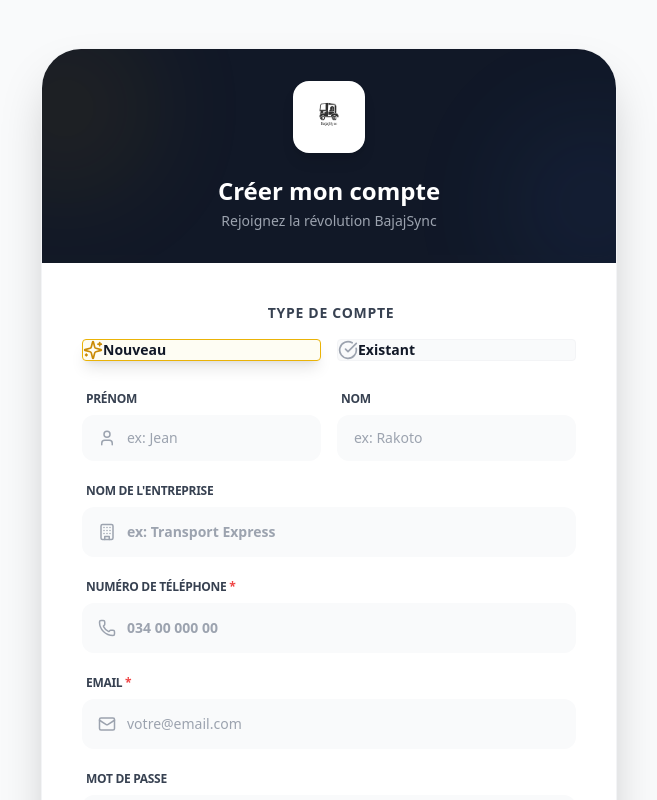
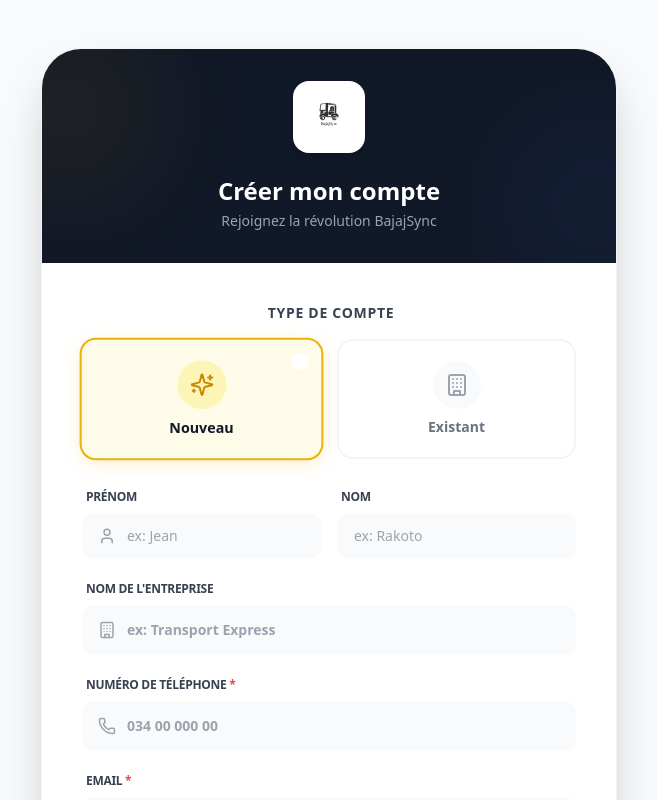
Before and after one commit to yoandiny/bajaj-sync, a React (Vite) app: page /register in a window 1280 px wide. Shown: the top 800 px of the page, without its empty margins (311-968 px from the left). Built offline with nearby package versions, Linux system fonts and the light colour scheme; no server answers.

Commit message:
feat: Add new user registration page with form inputs, account type selection, and authentication integration.

```diff
--- a/src/pages/Register.tsx
+++ b/src/pages/Register.tsx
@@ -84,25 +84,39 @@ const Register = () => {
                                 <button
                                     type="button"
                                     onClick={() => setFormData({ ...formData, isNewAccount: true })}
-                                    className={`p - 4 rounded - 2xl border - 2 transition - all text - center flex flex - col items - center gap - 1 ${formData.isNewAccount
-                                        ? 'border-yellow-500 bg-yellow-50/50 shadow-lg'
-                                        : 'border-gray-100 bg-gray-50'
-                                        } `}
+                                    className={`relative p-5 rounded-2xl border-2 transition-all duration-300 flex flex-col items-center justify-center gap-2 group cursor-pointer ${formData.isNewAccount
+                                        ? 'border-yellow-500 bg-yellow-50 shadow-[0_4px_20px_-4px_rgba(234,179,8,0.3)] scale-[1.02]'
+                                        : 'border-gray-100 bg-white hover:border-yellow-300 hover:bg-yellow-50/40 hover:shadow-md'
+                                        }`}
                                 >
-                                    <Sparkles className={formData.isNewAccount ? 'text-yellow-600' : 'text-gray-400'} size={20} />
-                                    <span className="font-bold text-sm text-gray-900">Nouveau</span>
+                                    <div className={`p-3 rounded-full transition-colors ${formData.isNewAccount ? 'bg-yellow-200/50' : 'bg-gray-50 group-hover:bg-yellow-100/50'}`}>
+                                        <Sparkles className={`transition-colors ${formData.isNewAccount ? 'text-yellow-600' : 'text-gray-400 group-hover:text-yellow-500'}`} size={24} />
+                                    </div>
+                                    <span className={`font-bold text-sm transition-colors ${formData.isNewAccount ? 'text-gray-900' : 'text-gray-500 group-hover:text-gray-900'}`}>Nouveau</span>
+                                    {formData.isNewAccount && (
+                                        <div className="absolute top-3 right-3 text-yellow-500">
+                                            <CheckCircle size={18} fill="currentColor" className="text-white" />
+                                        </div>
+                                    )}
                                 </button>
 
                                 <button
                                     type="button"
                                     onClick={() => setFormData({ ...formData, isNewAccount: false })}
-                                    className={`p - 4 rounded - 2xl border - 2 transition - all text - center flex flex - col items - center gap - 1 ${!formData.isNewAccount
-                                        ? 'border-yellow-500 bg-yellow-50/50 shadow-lg'
-                                        : 'border-gray-100 bg-gray-50'
-                                        } `}
+                                    className={`relative p-5 rounded-2xl border-2 transition-all duration-300 flex flex-col items-center justify-center gap-2 group cursor-pointer ${!formData.isNewAccount
+                                        ? 'border-yellow-500 bg-yellow-50 shadow-[0_4px_20px_-4px_rgba(234,179,8,0.3)] scale-[1.02]'
+                                        : 'border-gray-100 bg-white hover:border-yellow-300 hover:bg-yellow-50/40 hover:shadow-md'
+                                        }`}
                                 >
-                                    <CheckCircle className={!formData.isNewAccount ? 'text-yellow-600' : 'text-gray-400'} size={20} />
-                                    <span className="font-bold text-sm text-gray-900">Existant</span>
+                                    <div className={`p-3 rounded-full transition-colors ${!formData.isNewAccount ? 'bg-yellow-200/50' : 'bg-gray-50 group-hover:bg-yellow-100/50'}`}>
+                                        <Building className={`transition-colors ${!formData.isNewAccount ? 'text-yellow-600' : 'text-gray-400 group-hover:text-yellow-500'}`} size={24} />
+                                    </div>
+                                    <span className={`font-bold text-sm transition-colors ${!formData.isNewAccount ? 'text-gray-900' : 'text-gray-500 group-hover:text-gray-900'}`}>Existant</span>
+                                    {!formData.isNewAccount && (
+                                        <div className="absolute top-3 right-3 text-yellow-500">
+                                            <CheckCircle size={18} fill="currentColor" className="text-white" />
+                                        </div>
+                                    )}
                                 </button>
                             </div>
                         </div>
```
